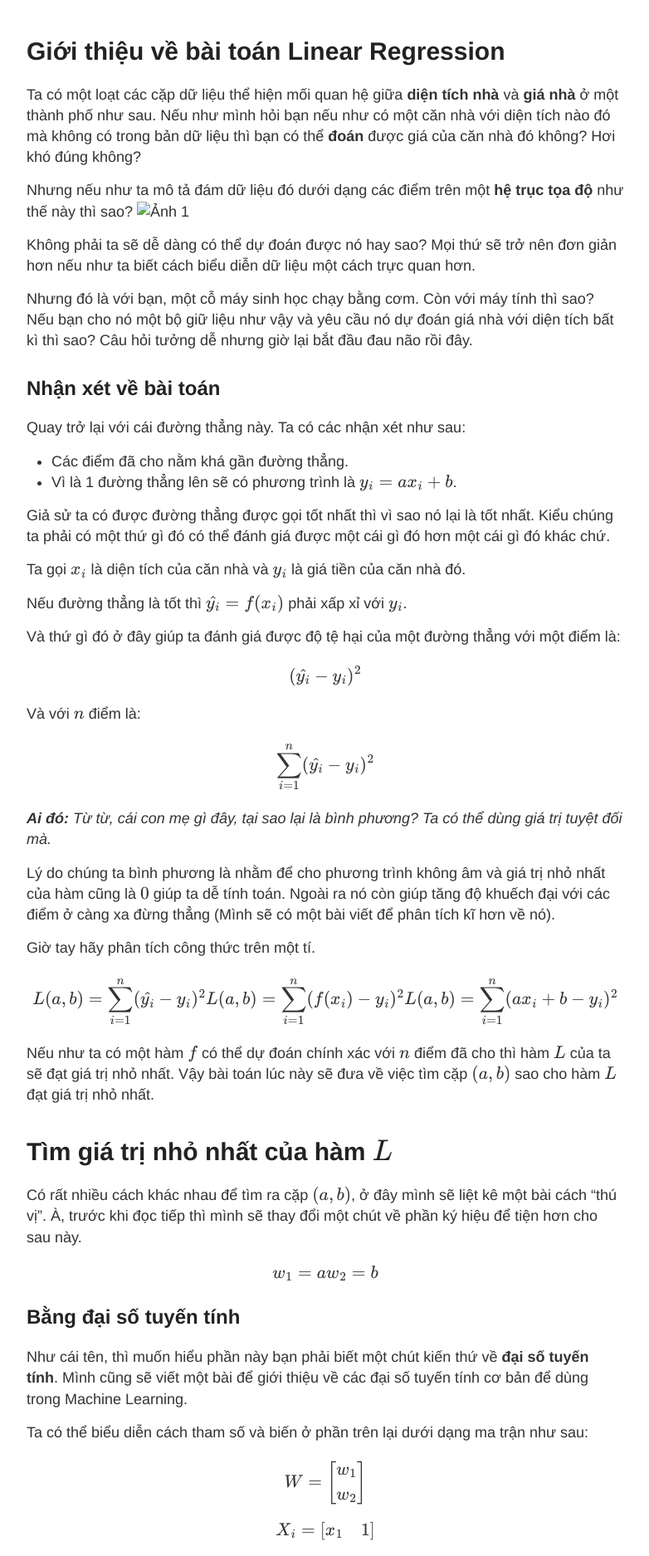
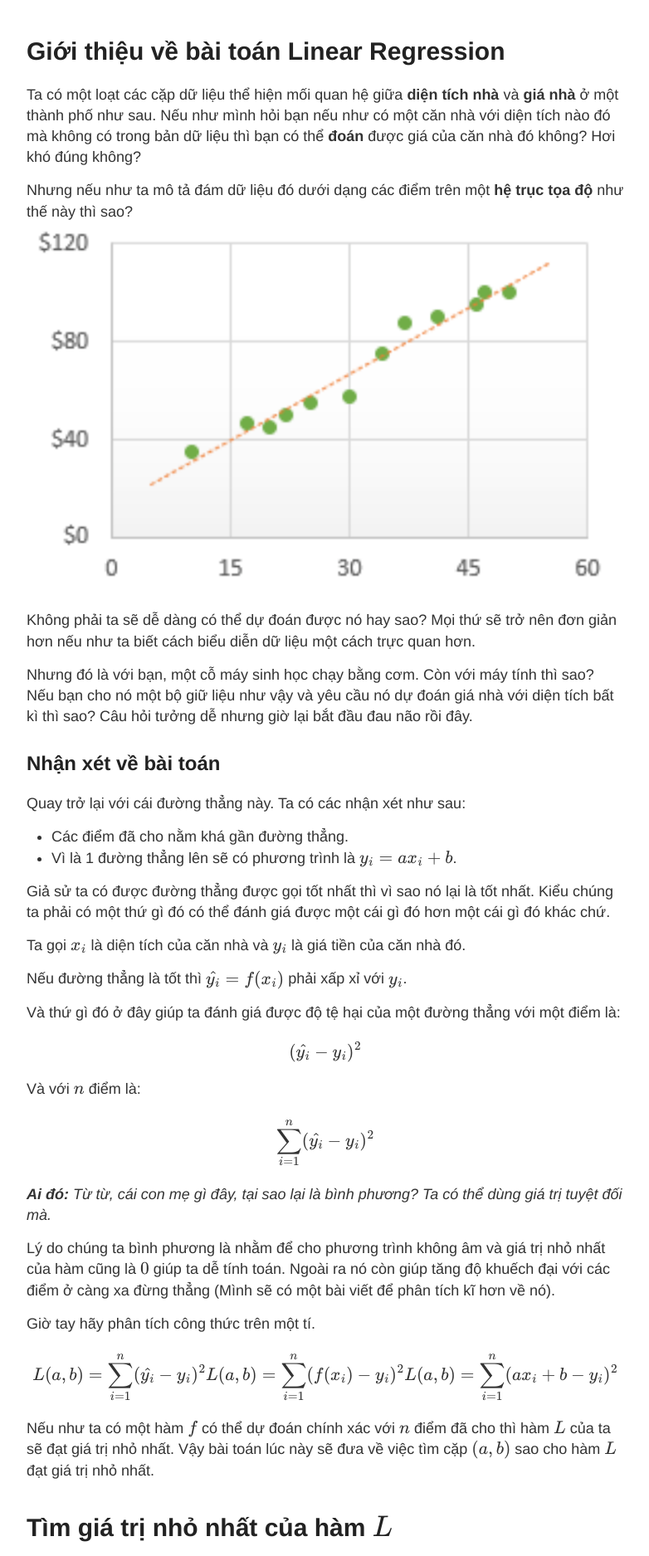
Before and after one commit to orz-lab/orz-lab.github.io, a Jekyll site: the page built from _posts/2024-10-13-Machine-Learning/2024-10-13-Machine-Learning.md, in a window 1280 px wide. Shown: the part 342-2217 px from the top of the page at 83% size, without its empty margins (248-1030 px from the left). Built offline with Jekyll 4.4.1, drawn with Linux system fonts in a browser that asks for light colours; formulas are drawn with MathJax 3.

Commit message:
edit image in linear regression

```diff
--- a/_posts/2024-10-13-Machine-Learning/2024-10-13-Machine-Learning.md
+++ b/_posts/2024-10-13-Machine-Learning/2024-10-13-Machine-Learning.md
@@ -1,13 +1,14 @@
 ---
 layout: post
 title: Machine Learning cơ bản - phần 1
+image: /images/2024-10-13-Machine-Learning
 ---
 
 # Giới thiệu về bài toán Linear Regression
 Ta có một loạt các cặp dữ liệu thể hiện mối quan hệ giữa **diện tích nhà** và **giá nhà** ở một thành phố như sau. Nếu như mình hỏi bạn nếu như có một căn nhà với diện tích nào đó mà không có trong bản dữ liệu thì bạn có thể **đoán** được giá của căn nhà đó không? Hơi khó đúng không?
 
 Nhưng nếu như ta mô tả đám dữ liệu đó dưới dạng các điểm trên một **hệ trục tọa độ** như thế này thì sao?
-![Ảnh 1](images/anh-1.png)
+![Ảnh 1]({{page.image}}/anh-1.png)
 
 Không phải ta sẽ dễ dàng có thể dự đoán được nó hay sao? Mọi thứ sẽ trở nên đơn giản hơn nếu như ta biết cách biểu diễn dữ liệu một cách trực quan hơn.
 
```
Also changed, not shown: images/2024-10-13-Machine-Learning/anh-1.png (renamed from _posts/2024-10-13-Machine-Learning/images/anh-1.png), images/config.png (deleted), images/first-post.png (deleted), images/jekyll-logo.png (deleted), images/jekyll-now-theme-screenshot.jpg (deleted), images/step1.gif (deleted).
